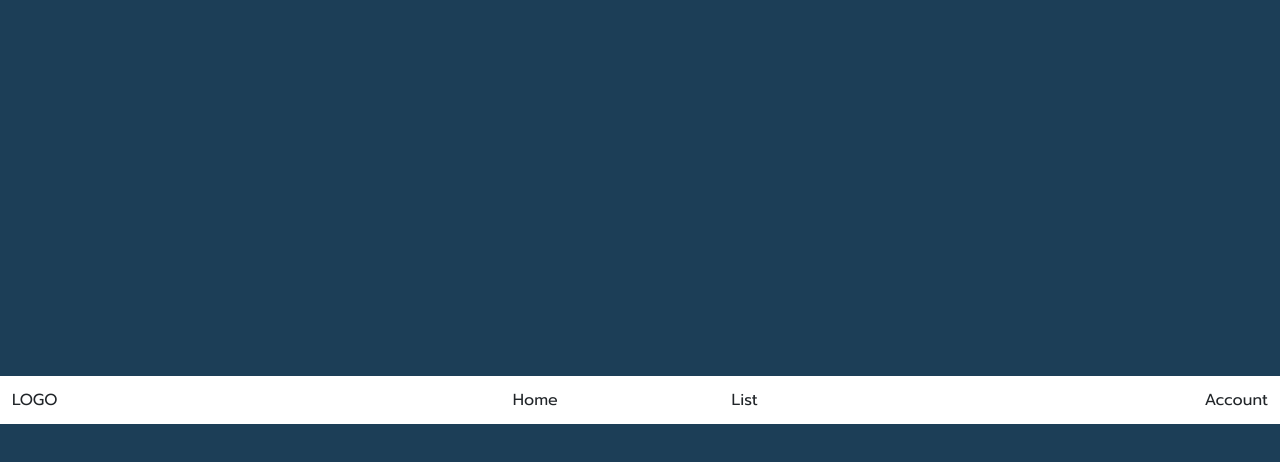
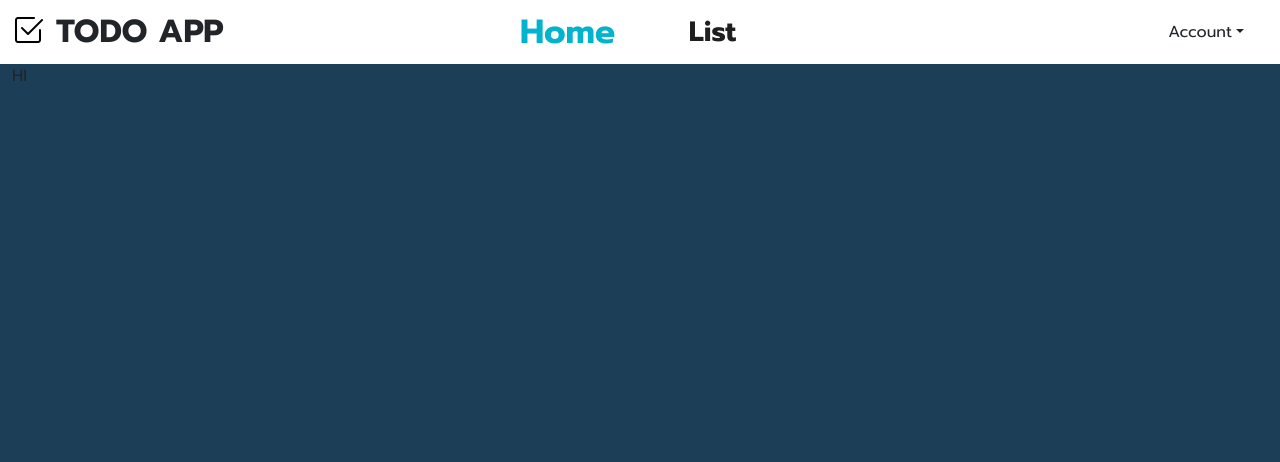
Before and after one commit to AnemoneTK/CSI205-Project, a React (Vite) app in the folder Todo-App/: page /home in a window 1280 px wide. Shown: the top 462 px of the page. Built offline with nearby package versions, Linux system fonts and the light colour scheme.

Commit message:
[CREATE]-create navbar and add set tab function

```diff
--- a/Todo-App/src/App.jsx
+++ b/Todo-App/src/App.jsx
@@ -15,6 +15,12 @@ const router = createBrowserRouter([
   {
     path: "/home",
     element: <TodoApp/>,
+    // children: [
+    //       {
+    //         path: "list",
+    //         element: <List />,
+    //       },
+    // ]
   },
 
   // {
--- a/Todo-App/src/components/navbar.jsx
+++ /dev/null
@@ -1,17 +0,0 @@
-export function Navbar(){
-    return(
-        <div
-        className="col-12 bg-white d-flex flex-row justify-content-between align-items-center"
-        style={{ minHeight: "3rem" }}
-      >
-        <div className="col-4 justify-content-center align-items-center text-start">
-          LOGO
-        </div>
-        <div className="col-4 d-flex flex-row justify-content-center align-items-center">
-          <div className="col text-center">Home</div>
-          <div className="col text-center">List</div>
-        </div>
-        <div className="col-4 bg-blue text-end">Account</div>
-      </div>
-    )
-}
--- /dev/null
+++ b/Todo-App/src/components/navbar/navbar.css
@@ -0,0 +1,17 @@
+.menu{
+    text-decoration: none;
+    color: var(--textBlack);
+    font-weight: 700;
+    transition: all 0.3s ease;
+}
+.menu:hover{
+    transform: scale(1.2);
+    transition: all 0.3s ease;
+    color: var(--yellow);
+
+}
+
+.menu.active{
+    transform: scale(1.2);
+    color: var(--light-blue);
+}
--- /dev/null
+++ b/Todo-App/src/components/navbar/navbar.jsx
@@ -0,0 +1,67 @@
+import { Link } from "react-router-dom";
+import "./navbar.css";
+import { useEffect, useState } from "react";
+
+export function Navbar() {
+  const [tab, setTab] = useState("home");
+
+  useEffect(() => {
+    setTab("home");
+    // eslint-disable-next-line react-hooks/exhaustive-deps
+  }, []);
+
+  return (
+    <div
+      className="row d-flex flex-row justify-content-between align-items-center bg-white m-0 py-2"
+      style={{ minHeight: "3.5rem" }}
+    >
+      <div className="row col-lg-4 col-md-12 d-flex flex-row justify-content-start align-items-center p-0 m-0">
+        <i className="w-auto bi bi-check2-square text-black fs-2 p-0 m-0"></i>
+        <div className="w-auto pl-3-0 m-0 fs-2 fw-bolder">TODO APP</div>
+      </div>
+      <div className="col-lg-3 d-flex flex-row justify-content-center align-items-center m-0">
+        <Link to="/home" className="col text-decoration-none  menu-box">
+          <div
+            className={
+              "menu text-center fs-3" + (tab == "home" ? " active" : "")
+            }
+            onClick={()=>setTab('home')}
+          >
+            Home
+          </div>
+        </Link>
+        <Link to="/list" className="col text-decoration-none menu-box">
+          <div
+            className={
+              "menu text-center fs-3" + (tab == "list" ? " active" : "")
+            }
+            onClick={()=>setTab('list')}
+
+          >
+            List
+          </div>
+        </Link>
+      </div>
+      <div className="col-4 bg-blue text-end">
+        <div className="dropdown">
+          <button
+            className="btn dropdown-toggle border border-0"
+            type="button"
+            data-bs-toggle="dropdown"
+            aria-expanded="false"
+          >
+            Account
+          </button>
+          <ul className="dropdown-menu">
+            <li>
+              <a className="dropdown-item text-start" href="#">
+                <i className="bi bi-box-arrow-right p-3"></i>
+                Logout
+              </a>
+            </li>
+          </ul>
+        </div>
+      </div>
+    </div>
+  );
+}
--- a/Todo-App/src/index.css
+++ b/Todo-App/src/index.css
@@ -2,8 +2,6 @@
 
 :root {
   font-family: "Prompt", Helvetica, Arial, sans-serif;
-  color-scheme: light dark;
-
   font-synthesis: none;
   text-rendering: optimizeLegibility;
   -webkit-font-smoothing: antialiased;
@@ -20,6 +18,8 @@
   --textBlack:#1f1f1f;
   --textWhite:#ffff;
   --bg: #ffffff;
+
+
 }
 
 *,
@@ -39,5 +39,4 @@ body {
   height: 100dvh;
   overflow: hidden;
   background-color: var(--dark-blue);
-
 }
--- a/Todo-App/src/page/Login.jsx
+++ b/Todo-App/src/page/Login.jsx
@@ -10,7 +10,7 @@ export function Login() {
         <div className="row my-3">
           <i
             className="col-12 bi bi-check2-square d-flex flex-column justify-content-center align-items-center text-white my-2"
-          style={{ fontSize: "6rem", }}
+            style={{ fontSize: "6rem" }}
           ></i>
           <div className="col fw-bold fs-2 d-flex flex-column justify-content-center align-items-center text-white">
             Login to Todo App
@@ -25,7 +25,9 @@ export function Login() {
             className="row h-auto d-flex flex-column justify-content-center align-items-center"
           >
             <div className="row col-10 ">
-            <div className="form-label text-white fs-4 fw-normal">Username</div>
+              <div className="form-label text-white fs-4 fw-normal">
+                Username
+              </div>
               <input
                 type="text"
                 className="form-control form-control-lg"
@@ -49,7 +51,11 @@ export function Login() {
               />
             </div>
             <div className="row mt-5 mb-2 d-flex flex-column justify-content-center align-items-center ">
-            <Link to="/home" type="submit" className="col-10 btn btn-dark btn-lg">
+              <Link
+                to="/home"
+                type="submit"
+                className="col-10 btn btn-dark btn-lg"
+              >
                 LOGIN
               </Link>
             </div>
--- a/Todo-App/src/page/TodoApp.jsx
+++ b/Todo-App/src/page/TodoApp.jsx
@@ -1,13 +1,18 @@
-import { Navbar } from "../components/navbar";
+import { Outlet } from "react-router";
+import { Navbar } from "../components/navbar/navbar";
 
 export function TodoApp() {
   return (
-    // <div className="container col-12 d-flex flex-column justify-content-start align-items-start p-0 m-0 h-100 bg-white">
-    <div className="container p-0 m-0 h-100 ">
-        <div className="row col-12">
-        <Navbar/>
+    <div className="container d-flex flex-column justify-content-start align-items-center">
+      <div className="row h-auto col-12 d-flex flex-column justify-content-start align-items-center ">
+        <Navbar />
+        <div className="row h-80 bg-red">
+          HI
+          <Outlet />
         </div>
 
+
+      </div>
     </div>
   );
 }
```
Lines whose indentation alone changed are shown as unchanged.
